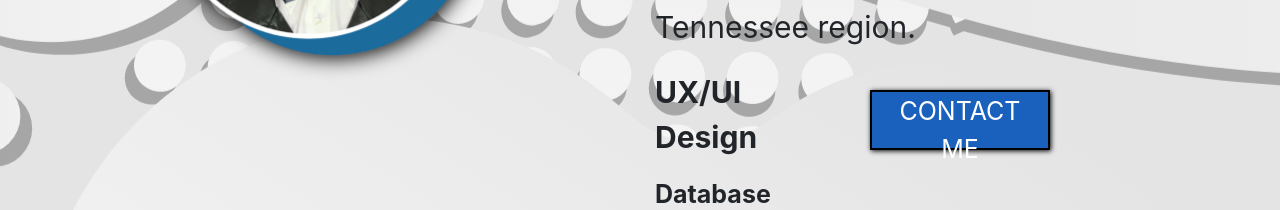
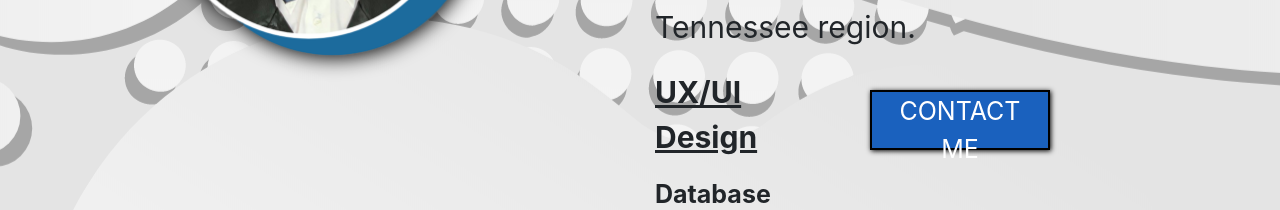
Before and after one commit to JayPTucker/React-Portfolio, a React (Create React App) app: page / in a window 1280 px wide. In both pictures the pointer is over the element "UX/UI Design". Shown: the part 429-639 px from the top of the page. Built offline with nearby package versions, Linux system fonts and the light colour scheme.

Commit message:
Added Underlining effect

```diff
--- a/src/components/style/Home.css
+++ b/src/components/style/Home.css
@@ -54,6 +54,7 @@
 
 .fp-skill:hover {
     font-size: 30px;
+    text-decoration: underline !important;
 }
 
 .contact-me-btn {
```
